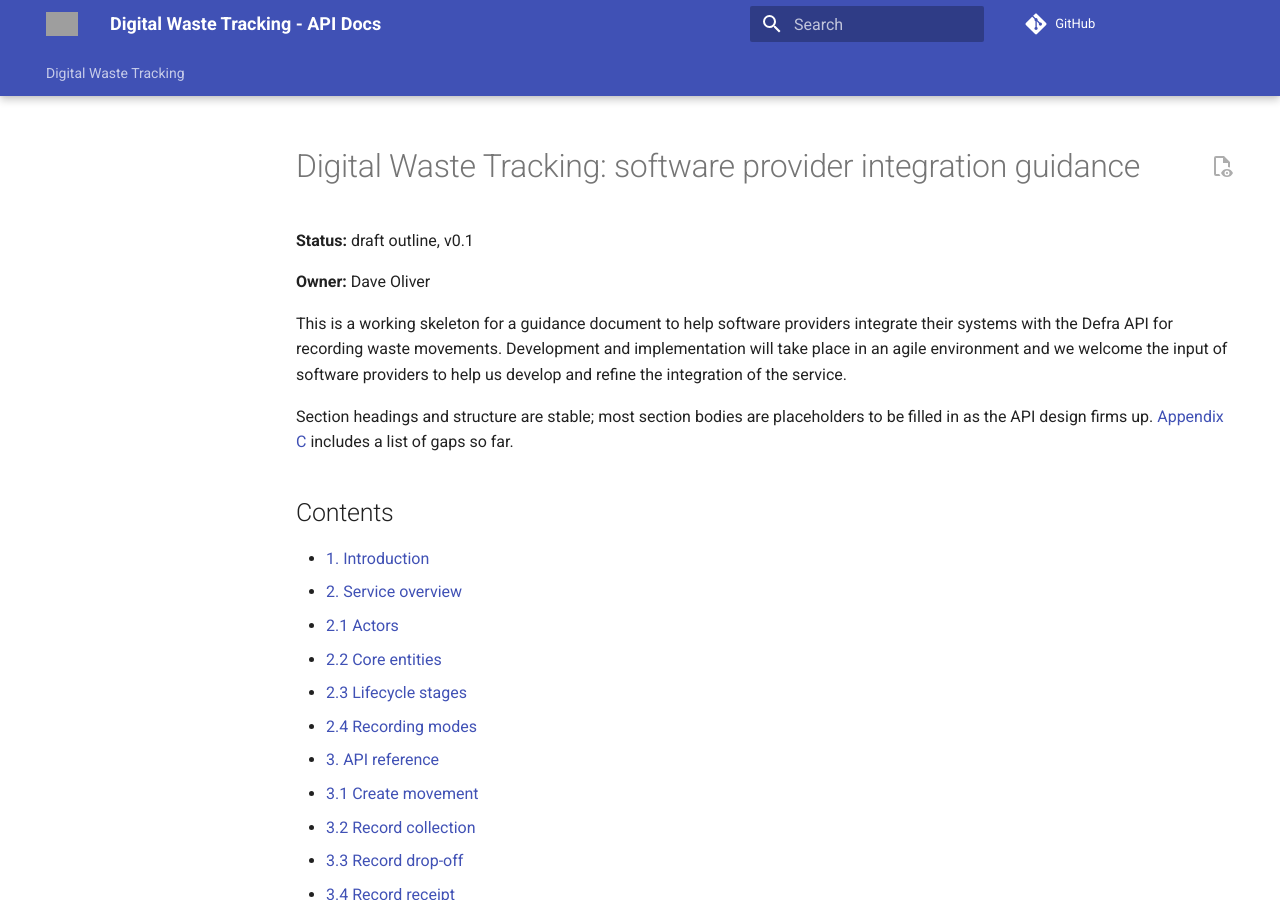
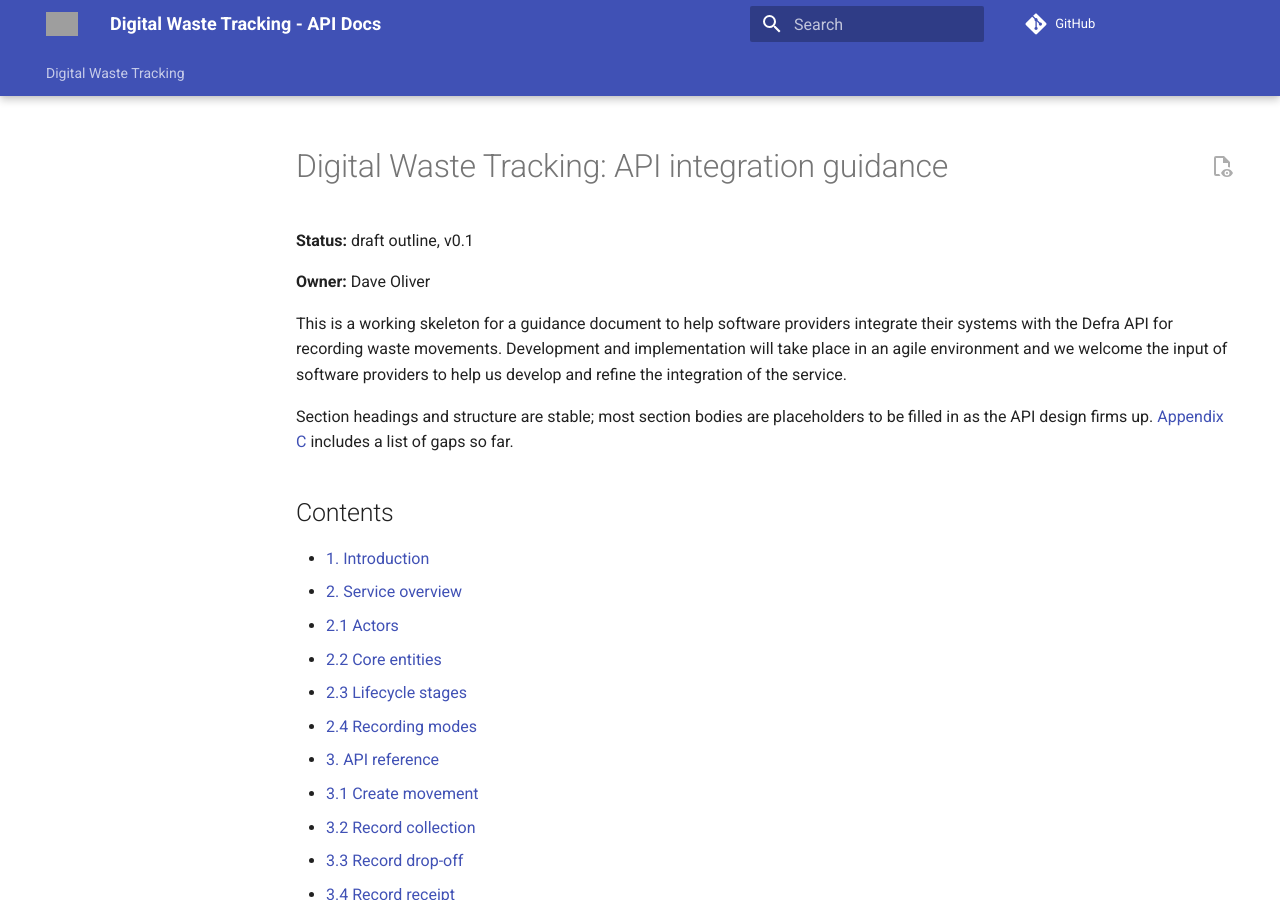
Before and after one commit to DEFRA/digital-waste-tracking-api-docs, an MkDocs documentation site: the page built from docs/software-provider-integration-guidance.md, in a window 1280 px wide and 900 px high. Built offline with MkDocs 1.6.1 and Material for MkDocs 9.7.7, drawn with Linux system fonts in a browser that asks for light colours; comment, search, counter and statistics services are not loaded; the version menu is left out; grey boxes are pictures that could not be loaded.

Commit message:
Rename document to API integration guidance

```diff
--- a/docs/software-provider-integration-guidance.md
+++ b/docs/software-provider-integration-guidance.md
@@ -1,4 +1,4 @@
-# Digital Waste Tracking: software provider integration guidance
+# Digital Waste Tracking: API integration guidance
 
 **Status:** draft outline, v0.1
 
```
